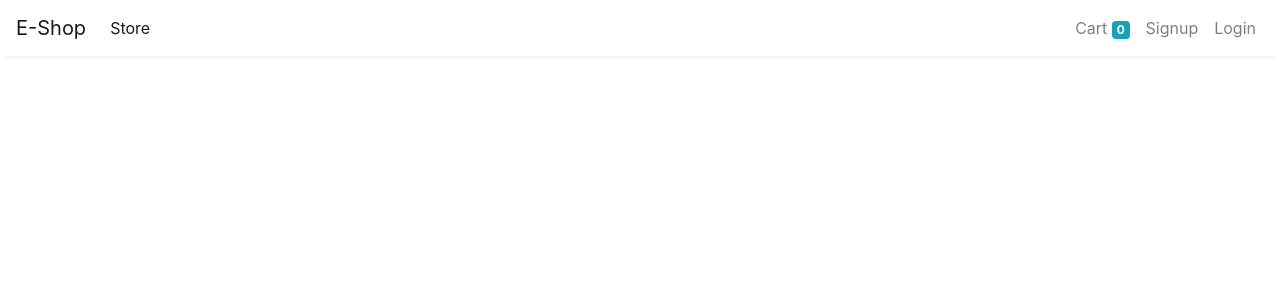
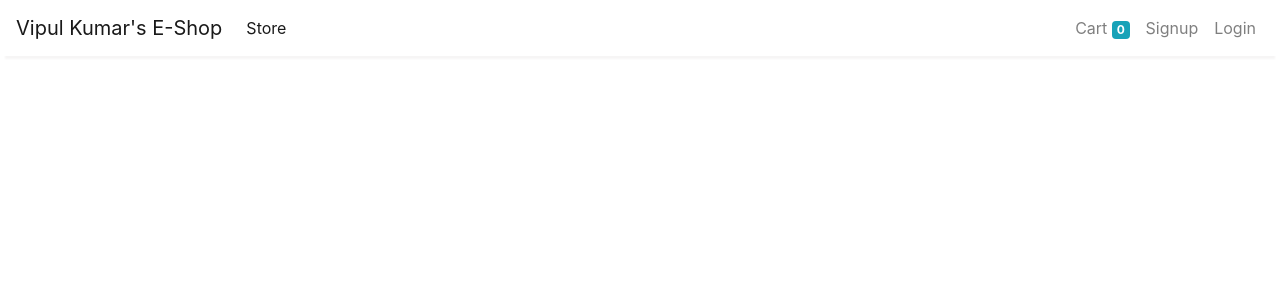
Before and after one commit to vipulkumar8292/e-commerce-website, a Django app: template store/templates/base.html in a window 1280 px wide. Shown: the top 300 px of the page. Run offline with Django 3.2, Linux system fonts and the light colour scheme; the template is opened without the code that fills it, so the values that code supplies are empty; some libraries are stand-ins or nearby versions.

Commit message:
Update base.html
Changed title

```diff
--- a/store/templates/base.html
+++ b/store/templates/base.html
@@ -10,7 +10,7 @@
   <link rel="stylesheet" href="https://maxcdn.bootstrapcdn.com/bootstrap/4.0.0/css/bootstrap.min.css"
     integrity="sha384-Gn5384xqQ1aoWXA+058RXPxPg6fy4IWvTNh0E263XmFcJlSAwiGgFAW/dAiS6JXm" crossorigin="anonymous">
 
-  <title>Hello, world!</title>
+  <title>Vipul here!</title>
 
   <style>
     nav{
@@ -34,7 +34,7 @@
   sticky-top navbar
   navbar-expand-lg
    navbar-light bg-white">
-    <a class="navbar-brand" href="/">E-Shop</a>
+    <a class="navbar-brand" href="/">Vipul Kumar's E-Shop</a>
     <button class="navbar-toggler" type="button" data-toggle="collapse" data-target="#navbarSupportedContent"
       aria-controls="navbarSupportedContent" aria-expanded="false" aria-label="Toggle navigation">
       <span class="navbar-toggler-icon"></span>
```
